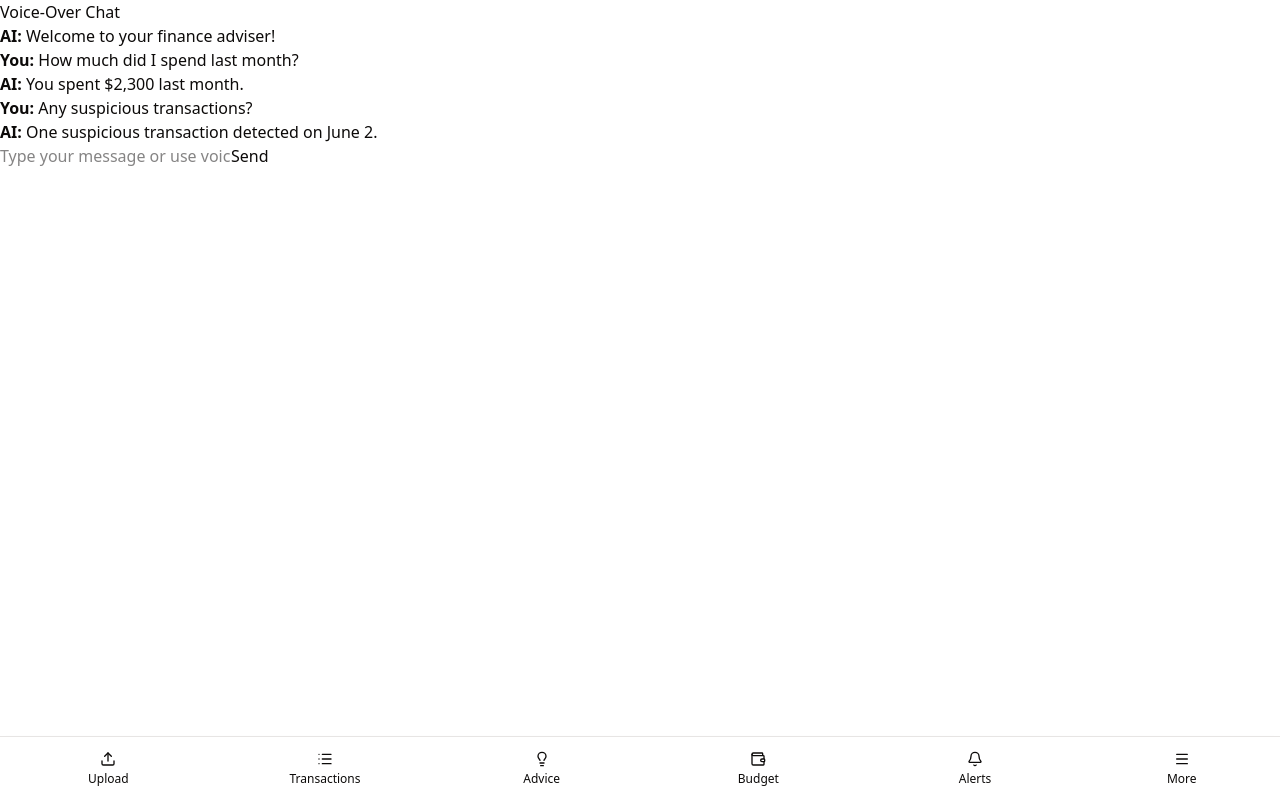
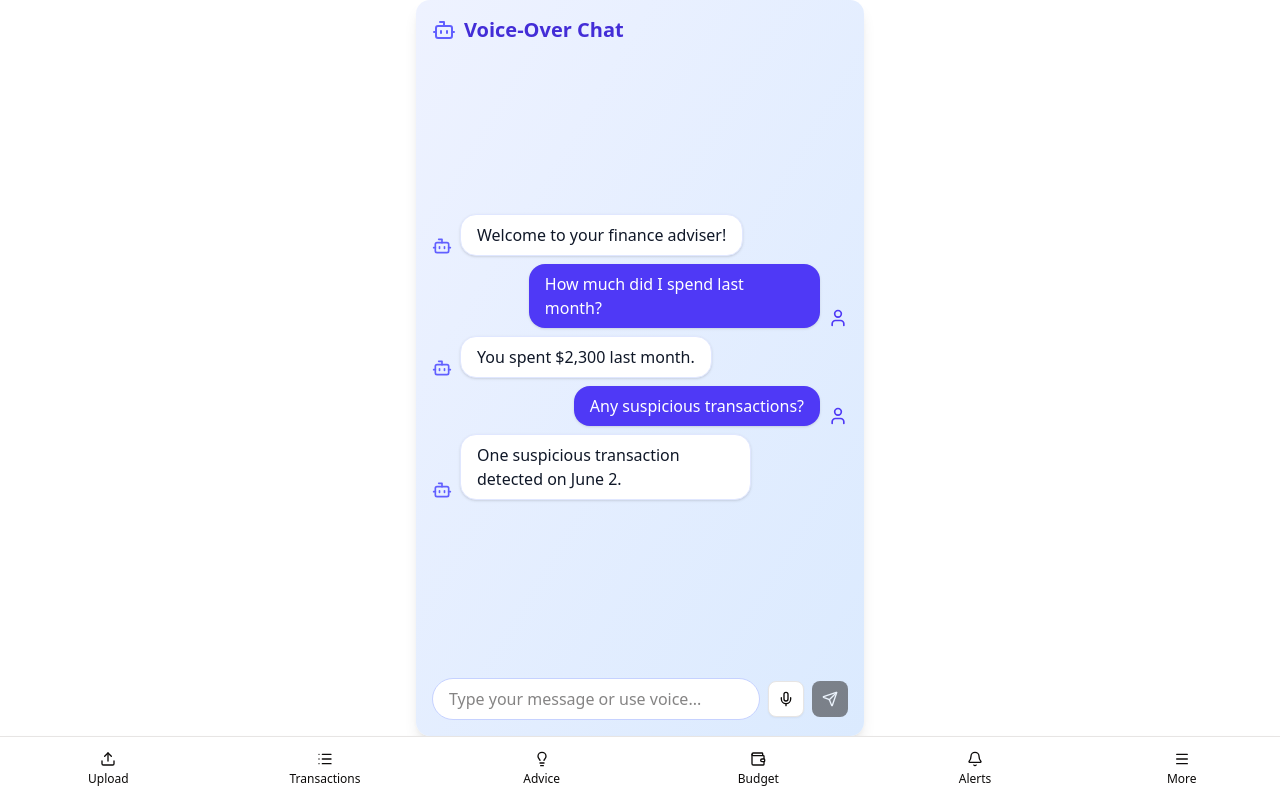
Before and after one commit to mmpotulo28/my-finance, a Next.js app: page /accessibility in a window 1280 px wide. Built offline with nearby package versions, Linux system fonts and the light colour scheme.

Commit message:
feat: enhance VoiceChat component with improved UI and voice input functionality

```diff
--- a/components/VoiceChat.tsx
+++ b/components/VoiceChat.tsx
@@ -1,5 +1,7 @@
 import { VoiceMessage } from "@/types/accessibility";
 import { useState } from "react";
+import { MicIcon, SendIcon, Loader2Icon, BotIcon, UserIcon } from "lucide-react";
+import { Button } from "@/components/ui/button";
 
 interface VoiceChatProps {
 	messages: VoiceMessage[];
@@ -9,33 +11,101 @@ interface VoiceChatProps {
 
 export function VoiceChat({ messages, onSend, loading }: VoiceChatProps) {
 	const [input, setInput] = useState("");
+	const [listening, setListening] = useState(false);
+	const [aiTyping, setAiTyping] = useState(false);
+
+	const handleSend = () => {
+		onSend(input);
+		setInput("");
+		setAiTyping(true);
+		setTimeout(() => setAiTyping(false), 1200); // Simulate AI typing
+	};
+
+	const handleListen = () => {
+		setListening(true);
+		setTimeout(() => {
+			setInput("Simulated voice input...");
+			setListening(false);
+		}, 1500); // Simulate listening
+	};
 
 	return (
-		<div>
-			<h2>Voice-Over Chat</h2>
-			<ul>
+		<div className="max-w-md mx-auto w-full h-[92vh] flex justify-between flex-col gap-4 p-4 bg-gradient-to-br from-indigo-50 to-blue-100 dark:from-gray-900 dark:to-black rounded-xl shadow-lg">
+			<h2 className="text-xl font-bold text-indigo-700 dark:text-white mb-2 flex items-center gap-2">
+				<BotIcon className="text-indigo-500" size={24} />
+				Voice-Over Chat
+			</h2>
+			<div className="flex flex-col gap-2 mb-2">
 				{messages.map((msg) => (
-					<li key={msg.id}>
-						<strong>{msg.sender === "user" ? "You" : "AI"}:</strong> {msg.text}
-						{msg.audioUrl && <audio src={msg.audioUrl} controls />}
-					</li>
+					<div
+						key={msg.id}
+						className={`flex items-end gap-2 ${
+							msg.sender === "user" ? "justify-end" : "justify-start"
+						}`}>
+						{msg.sender === "ai" && <BotIcon className="text-indigo-500" size={20} />}
+						<div
+							className={`rounded-2xl px-4 py-2 max-w-[70%] ${
+								msg.sender === "user"
+									? "bg-indigo-600 text-white"
+									: "bg-white dark:bg-gray-800 text-gray-900 dark:text-gray-100 border border-indigo-100 dark:border-gray-700"
+							} shadow`}>
+							<span>{msg.text}</span>
+							{msg.audioUrl && (
+								<audio src={msg.audioUrl} controls className="mt-1 w-full" />
+							)}
+						</div>
+						{msg.sender === "user" && (
+							<UserIcon className="text-indigo-600" size={20} />
+						)}
+					</div>
 				))}
-			</ul>
+				{aiTyping && (
+					<div className="flex items-end gap-2 justify-start">
+						<BotIcon className="text-indigo-500" size={20} />
+						<div className="rounded-2xl px-4 py-2 bg-white dark:bg-gray-800 text-gray-900 dark:text-gray-100 border border-indigo-100 dark:border-gray-700 shadow flex items-center gap-2">
+							<Loader2Icon className="animate-spin text-indigo-400" size={16} />
+							<span>AI is typing...</span>
+						</div>
+					</div>
+				)}
+				{listening && (
+					<div className="flex items-end gap-2 justify-end">
+						<div className="rounded-2xl px-4 py-2 bg-indigo-600 text-white shadow flex items-center gap-2">
+							<MicIcon className="animate-pulse" size={16} />
+							<span>Listening...</span>
+						</div>
+						<UserIcon className="text-indigo-600" size={20} />
+					</div>
+				)}
+			</div>
+			<div className="flex gap-2 items-center mt-2">
 				<input
 					type="text"
 					value={input}
 					onChange={(e) => setInput(e.target.value)}
-				disabled={loading}
+					disabled={loading || listening}
 					placeholder="Type your message or use voice..."
+					className="flex-1 rounded-full px-4 py-2 border border-indigo-200 dark:border-gray-700 bg-white dark:bg-gray-900 focus:outline-none"
 				/>
-			<button
-				onClick={() => {
-					onSend(input);
-					setInput("");
-				}}
-				disabled={loading || !input}>
-				Send
-			</button>
+				<Button
+					type="button"
+					variant="outline"
+					size="icon"
+					disabled={loading || listening}
+					onClick={handleListen}
+					aria-label="Voice input">
+					<MicIcon size={20} />
+				</Button>
+				<Button
+					type="button"
+					variant="default"
+					size="icon"
+					disabled={loading || !input || listening}
+					onClick={handleSend}
+					aria-label="Send">
+					<SendIcon size={20} />
+				</Button>
+			</div>
 		</div>
 	);
 }
```
Lines whose indentation alone changed are shown as unchanged.
